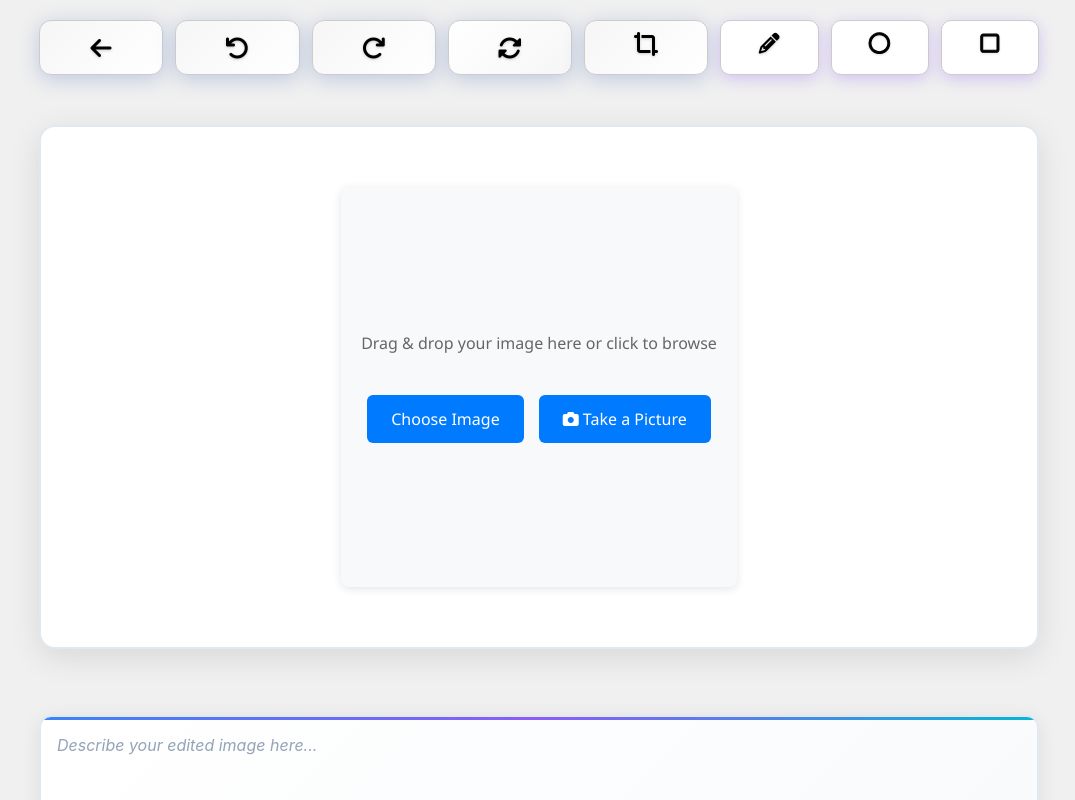
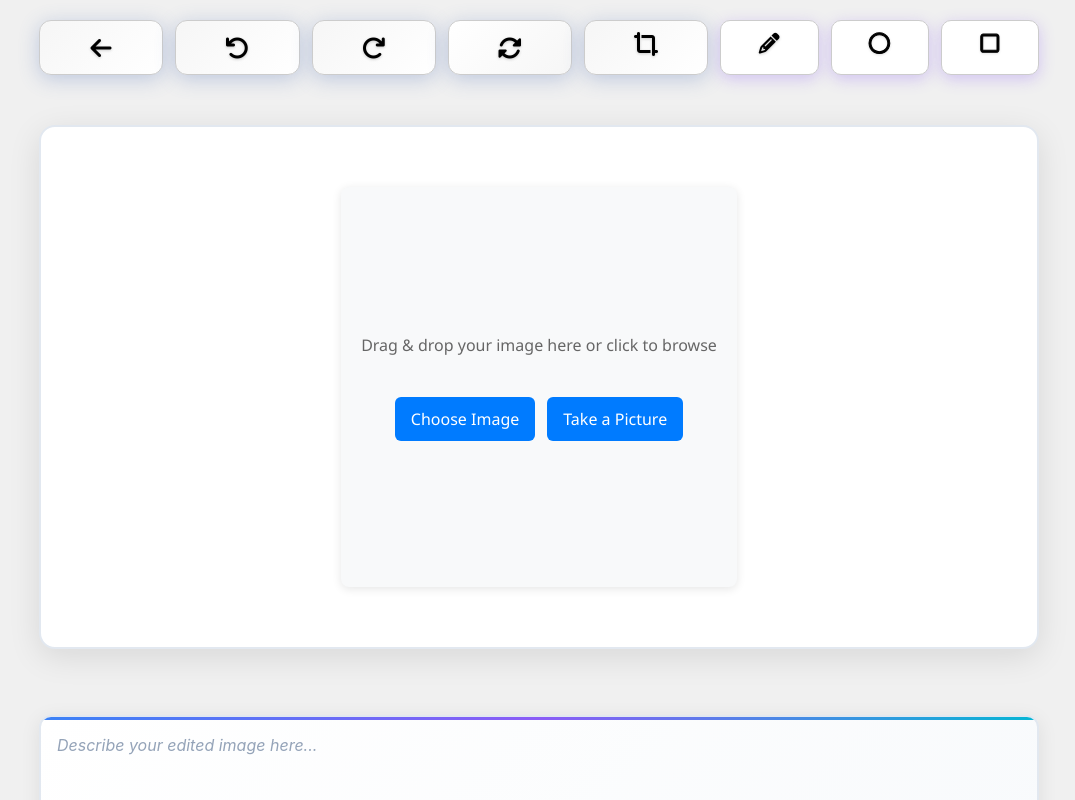
Before and after one commit to AbdulRauf-Sidd/Advanced-Image-Editor-Next.js, a Next.js app: page /image-editor in a window 1280 px wide. Shown: the top 800 px of the page, without its empty margins (101-1176 px from the left). Built offline with nearby package versions, Linux system fonts and the light colour scheme.

Commit message:
take a picture

```diff
--- a/components/ImageEditor.tsx
+++ b/components/ImageEditor.tsx
@@ -131,6 +131,47 @@ const ImageEditor: React.FC<ImageEditorProps> = ({
   const animationRef = useRef<number | null>(null);
   const [rotationVelocity, setRotationVelocity] = useState(0);
   const [lastRotationTime, setLastRotationTime] = useState<number | null>(null);
+
+const handleFileUpload = (e: React.ChangeEvent<HTMLInputElement>) => {
+  const file = e.target.files?.[0];
+  if (file) {
+    const reader = new FileReader();
+    reader.onload = () => {
+      const img = new Image();
+      img.onload = () => {
+        setImage(img);
+
+        // Draw the image on canvas
+        const canvas = canvasRef.current;
+        if (canvas) {
+          const context = canvas.getContext('2d');
+          if (context) {
+            // Set canvas dimensions to match the image
+            canvas.width = img.width;
+            canvas.height = img.height;
+
+            // Clear the canvas and draw the image
+            context.clearRect(0, 0, canvas.width, canvas.height);
+            context.drawImage(img, 0, 0, canvas.width, canvas.height);
+
+            // Reset states (similar to your reference code)
+            setLines([]);
+            setCurrentLine(null);
+            setCropFrame(null);
+            setActionHistory([]);
+            setRedoHistory([]);
+            onCropStateChange(false);
+
+            // Call the onImageChange callback if it exists
+            if (onImageChange) onImageChange(img);
+          }
+        }
+      };
+      img.src = reader.result as string;
+    };
+    reader.readAsDataURL(file);
+  }
+};
 
   // Ultra-smooth arrow movement optimization
   const movementFrameRef = useRef<number | null>(null);
@@ -2295,12 +2336,31 @@ const drawSquare = (
               Drag & drop your image here or click to browse
             </div>
             <div className={styles.buttonContainer}>
-              <button className={styles.chooseImageBtn} onClick={() => fileInputRef.current?.click()}>
+             <div className="button-group">
+              <button
+                className="custom-btn"
+                onClick={() => fileInputRef.current?.click()}
+              >
                 Choose Image
               </button>
-              <button className={styles.cameraBtn} onClick={startCamera}>
-                <i className="fas fa-camera"></i> Take a Picture
+
+              <button
+                className="custom-btn"
+                onClick={() => document.getElementById("cameraInput")?.click()}
+              >
+                <span className="btn-text">Take a Picture</span>
               </button>
+
+          <input
+            id="cameraInput"
+            type="file"
+            accept="image/*"
+            capture="environment"
+            style={{ display: "none" }}
+            onChange={handleFileUpload}
+          />
+        </div>
+
             </div>
           </>
         ) : image && !isCameraFullscreen ? (
--- a/src/app/globals.css
+++ b/src/app/globals.css
@@ -2723,3 +2723,47 @@ body div.submit-section div.submit-controls div.location-button-container button
   font-size: 1.2em; /* makes it look bolder */
   -webkit-text-stroke: 1px currentColor; /* adds stroke thickness */
 }
+/* Parent container for both buttons */
+.button-group {
+  display: flex;
+  gap: 12px;            /* space between buttons */
+  flex-wrap: wrap;      /* stack on small screens */
+  justify-content: center;
+}
+
+/* Shared button style */
+.custom-btn {
+  background-color: #007bff;   /* blue like your Choose Image */
+  color: #fff;
+  border: none;
+  border-radius: 6px;
+  padding: 10px 16px;
+  font-size: 1rem;      /* same font size */
+  cursor: pointer;
+  transition: background-color 0.2s ease;
+  white-space: nowrap;  /* prevent text breaking */
+}
+
+.custom-btn:hover {
+  background-color: #0056b3;
+}
+
+/* Make font bigger for both */
+.custom-btn .btn-text {
+  font-size: 1rem;      /* same size as button text */
+  font-weight: normal;  /* not bold */
+}
+
+/* ✅ Mobile responsive: stack buttons vertically */
+@media (max-width: 600px) {
+  .button-group {
+    flex-direction: column;
+    gap: 10px;
+    align-items: stretch; /* full width buttons */
+  }
+
+  .custom-btn {
+    width: 100%;        /* full width on small screens */
+    font-size: 1.1rem;  /* slightly larger text on mobile */
+  }
+}
--- a/src/app/image-editor/page.tsx
+++ b/src/app/image-editor/page.tsx
@@ -38,6 +38,9 @@ export default function ImageEditorPage() {
   const [isCameraOpen, setIsCameraOpen] = useState(false);
   const videoRef = useRef<HTMLVideoElement>(null);
   const [selectedColor, setSelectedColor] = useState('#d63636'); // Default red color - shared across all tools
+  const [uploadedFile, setUploadedFile] = useState<File | null>(null);
+const [isEdited, setIsEdited] = useState(false);
+
 
   const { updateAnalysisData } = useAnalysisStore();
 
@@ -263,6 +266,8 @@ export default function ImageEditorPage() {
     window.dispatchEvent(event);
   };
 
+
+
   const handleRotate = () => {
     console.log('Rotate clicked');
     // Dispatch custom event for ImageEditor to handle rotation
@@ -288,6 +293,11 @@ export default function ImageEditorPage() {
       alert('Please select all required location fields.');
       return;
     }
+    if (!currentImage || !editedFile) {
+  alert('Please upload and edit an image before submitting.');
+  return;
+}
+
 
     const selectedSection = selectedLocation;
     const selectedSubsection = selectedSubLocation;
```
